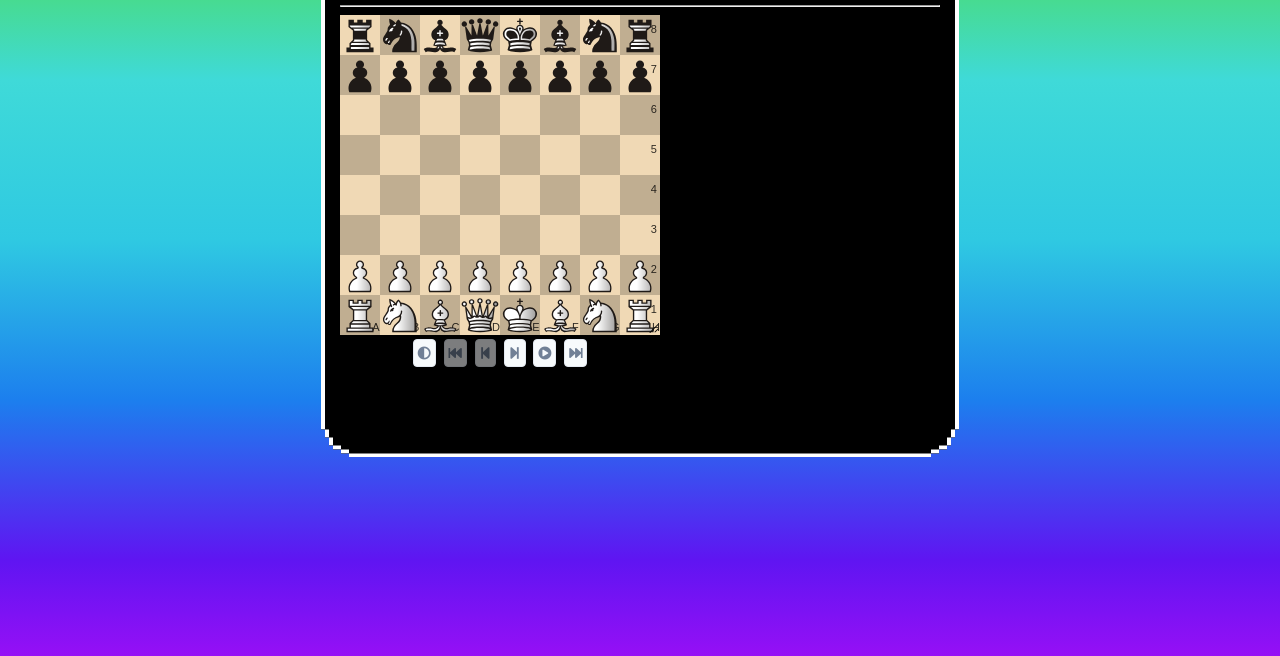
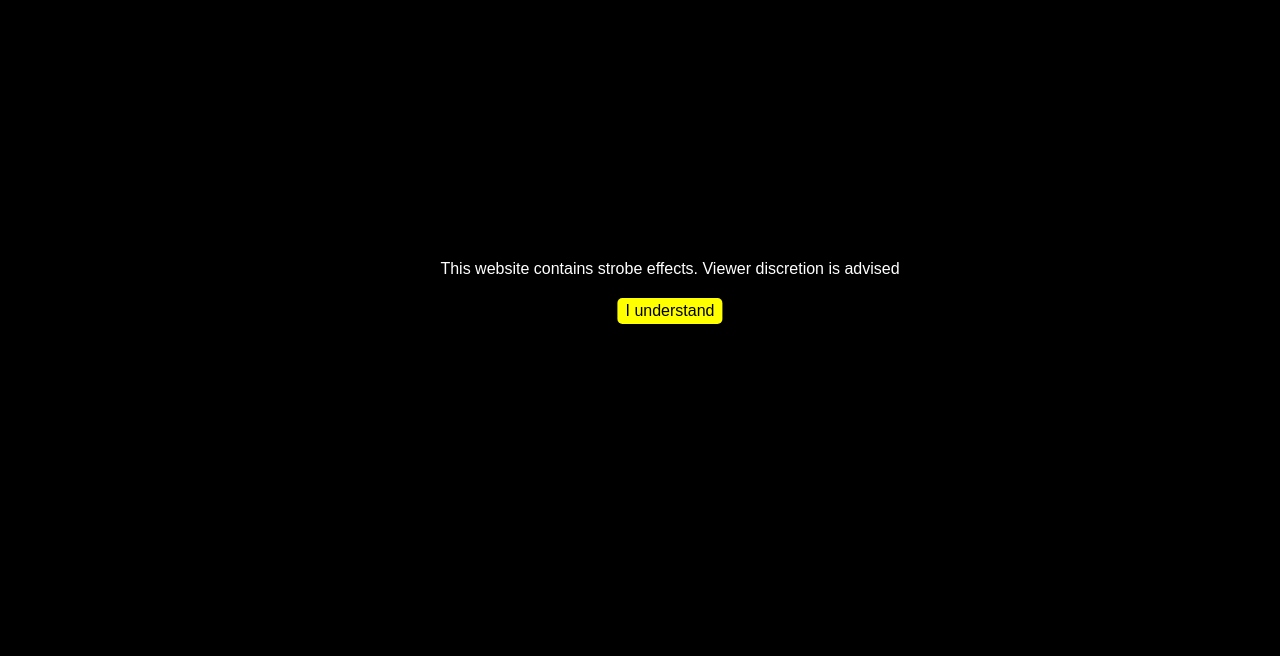
Before and after one commit to TotallyKenzo/epicwebsite, a website: page chess.html in a window 1280 px wide. Shown: the part 144-800 px from the top of the page. Drawn offline with Linux system fonts and the light colour scheme; a web font is replaced by a local one.

Commit message:
added strobe warning to chess page

```diff
--- a/chess.html
+++ b/chess.html
@@ -9,6 +9,12 @@
     <script src="pgnview/dist.js"></script>
 </head>
 <body>
+    <div id="strobeWarning" class="full-popup">
+        <div style="margin: 0; position: absolute; top: 50%; left: 50%; transform: translate(-50%, -50%); -ms-transform: translate(-50%, -50%); text-align: center">
+            <p>This website contains strobe effects. Viewer discretion is advised</p>
+            <button class="primary-button" onclick="closestrobe()">I understand</button>
+        </div>
+    </div>
     <div class="background pixel-corners">
         <h1>Kenzo's Awesome Website</h1>
         <nav>
```
